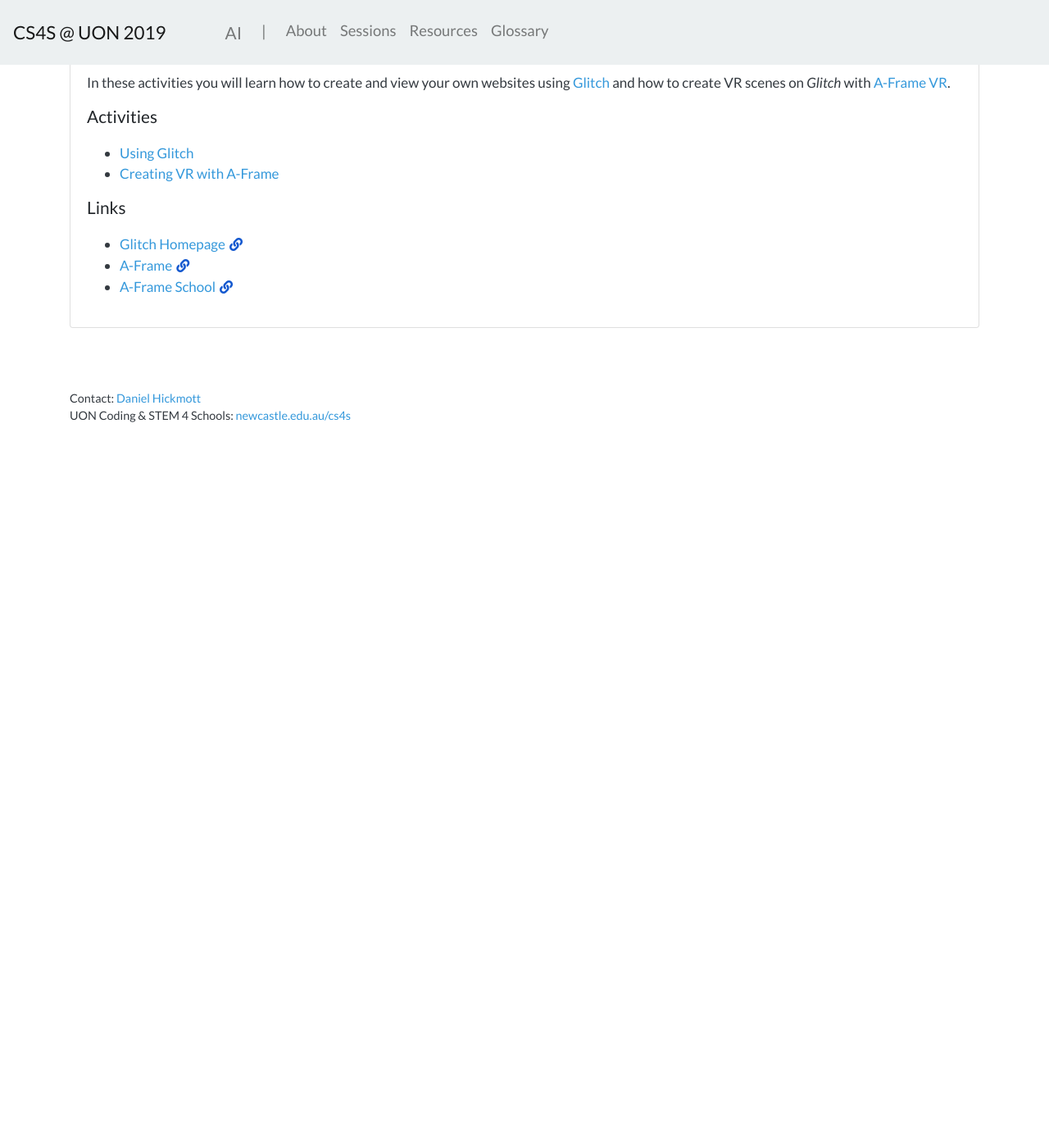
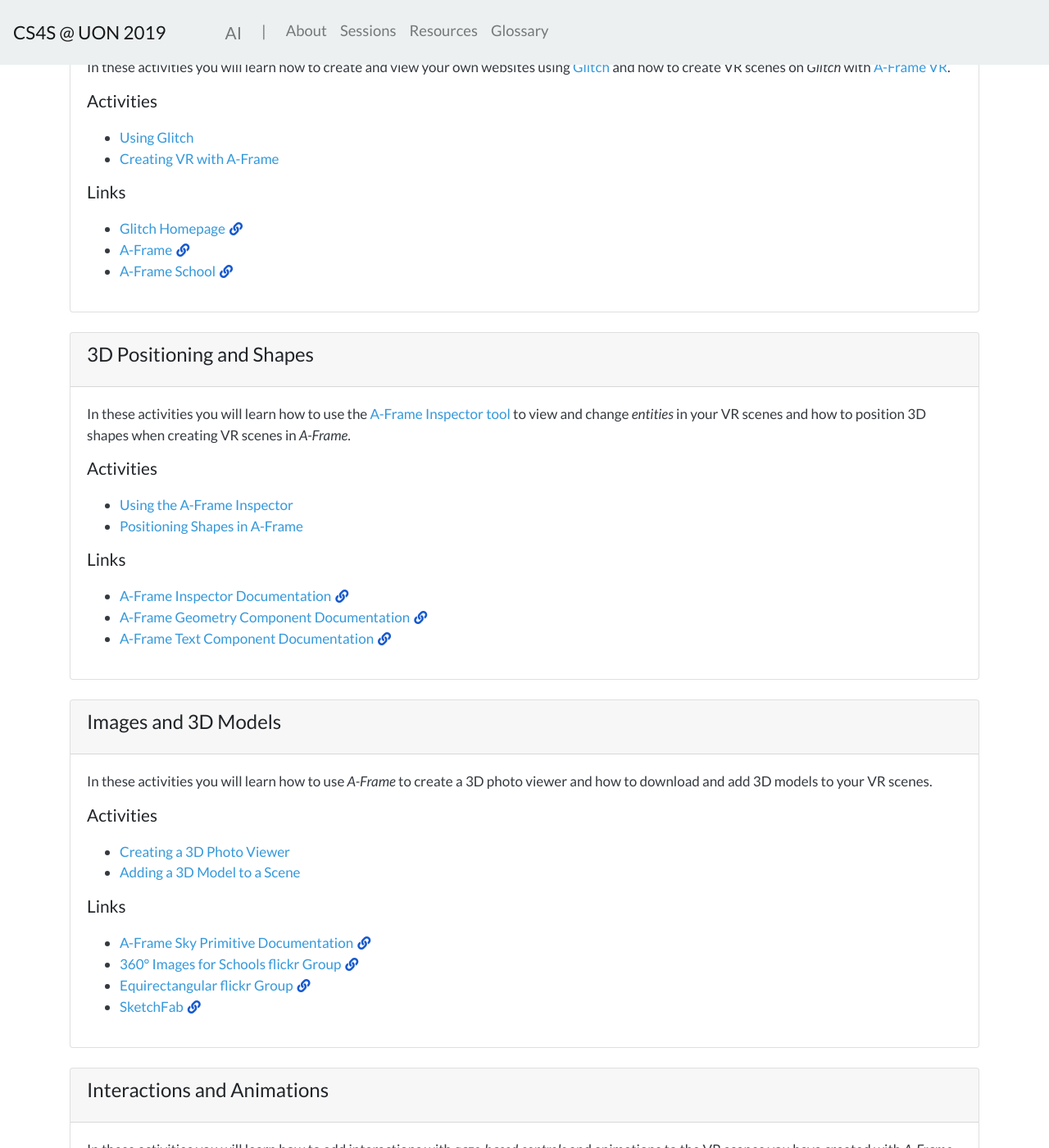
Before and after one commit to cs4s/2019, a Jekyll site: the page built from vr/activities.html, in a window 1280 px wide and 1400 px high, scrolled down 270 px. Shown: the whole window at 82% size. Built offline with Jekyll 4.4.1, drawn with Linux system fonts in a browser that asks for light colours; before the commit the page ends 900 px from its top, so only the background shows below that; some of the changed text lies outside the part shown.

Commit message:
Adds activities page on the VR workshop, split into topics

```diff
--- a/vr/activities.html
+++ b/vr/activities.html
@@ -5,15 +5,19 @@ title: CS4S @ UON 2019 - VR Activities
 
 <h1>VR Activities</h1>
 <p>
-  This page has all of the workshop's activities, split into different topics:
+  This page has all of the workshop's activities, split into four main topics:
+  <a href="#scenes" class="text-info">Creating and Sharing VR Scenes</a>,
+  <a href="#3d" class="text-info">3D Positioning and Shapes</a>,
+  <a href="#assets" class="text-info">Images and 3D Models</a> and
+  <a href="#interactions" class="text-info">Interactions and Animations</a>
 </p>
 
+<!-- Card for the Creating and Sharing VR Scenes Activities-->
 <div class="card my-4">
   <div class="card-header">
-    <h2 class="card-title">Creating and Sharing VR Scenes</h2>
+    <h2 id="scenes" class="card-title">Creating and Sharing VR Scenes</h2>
   </div>
   <div class="card-body">
-    <h3>About</h3>
     <p>
       In these activities you will learn how to create and view your own websites using
       <a href="https://glitch.com/" class="text-info" target="_blank">Glitch</a> and how to create VR scenes on
@@ -32,3 +36,77 @@ title: CS4S @ UON 2019 - VR Activities
     </ul>
   </div>
 </div>
+
+<!-- Card for the 3D Positioning and Shapes Activities-->
+<div class="card my-4">
+  <div class="card-header">
+    <h2 id="3d" class="card-title">3D Positioning and Shapes</h2>
+  </div>
+  <div class="card-body">
+    <p>
+      In these activities you will learn how to use the <a href="https://aframe.io/docs/0.9.0/introduction/visual-inspector-and-dev-tools.html" class="text-info" target="_blank">A-Frame Inspector tool</a>
+      to view and change <i>entities</i> in your VR scenes and how to position 3D shapes when creating VR scenes in <i>A-Frame</i>.
+    </p>
+    <h3>Activities</h3>
+    <ul>
+      <li><a href="sessions/3d/activity_inspector" class="text-info">Using the A-Frame Inspector</a></li>
+      <li><a href="sessions/3d/activity_shapes" class="text-info">Positioning Shapes in A-Frame</a></li>
+    </ul>
+    <h3>Links</h3>
+    <ul>
+      <li><a href="https://aframe.io/docs/0.9.0/introduction/visual-inspector-and-dev-tools.html" class="text-info" target="_blank">A-Frame Inspector Documentation</a><i class="fas fa-link session-icon"></i></li>
+      <li><a href="https://aframe.io/docs/0.9.0/components/geometry.html" class="text-info" target="_blank">A-Frame Geometry Component Documentation</a><i class="fas fa-link session-icon"></i></li>
+      <li><a href="https://aframe.io/docs/0.9.0/components/text.html" class="text-info" target="_blank">A-Frame Text Component Documentation</a><i class="fas fa-link session-icon"></i></li>
+    </ul>
+  </div>
+</div>
+
+<!-- Card for the Images and 3D Models Activities-->
+<div class="card my-4">
+  <div class="card-header">
+    <h2 id="assets" class="card-title">Images and 3D Models</h2>
+  </div>
+  <div class="card-body">
+    <p>
+      In these activities you will learn how to use <i>A-Frame</i> to create a 3D photo viewer and how
+      to download and add 3D models to your VR scenes.
+    </p>
+    <h3>Activities</h3>
+    <ul>
+      <li><a href="sessions/assets/activity_photo" class="text-info">Creating a 3D Photo Viewer</a></li>
+      <li><a href="sessions/assets/activity_model" class="text-info">Adding a 3D Model to a Scene</a></li>
+    </ul>
+    <h3>Links</h3>
+    <ul>
+      <li><a href="https://aframe.io/docs/0.9.0/primitives/a-sky.html" class="text-info" target="_blank">A-Frame Sky Primitive Documentation</a><i class="fas fa-link session-icon"></i></li>
+      <li><a href="https://www.flickr.com/groups/360images4schools/" class="text-info" target="_blank">360° Images for Schools flickr Group</a><i class="fas fa-link session-icon"></i></li>
+      <li><a href="https://www.flickr.com/groups/equirectangular/pool/with/31405306627/" class="text-info" target="_blank">Equirectangular flickr Group</a><i class="fas fa-link session-icon"></i></li>
+      <li><a href="https://sketchfab.com/" class="text-info" target="_blank">SketchFab</a><i class="fas fa-link session-icon"></i></li>
+    </ul>
+  </div>
+</div>
+
+<!-- Card for the Interactions and Animations Activities-->
+<div class="card my-4">
+  <div class="card-header">
+    <h2 id="interactions" class="card-title">Interactions and Animations</h2>
+  </div>
+  <div class="card-body">
+    <p>
+      In these activities you will learn how to add interactions with <i>gaze-based controls</i>
+      and animations to the VR scenes you have created with <i>A-Frame</i>.
+    </p>
+    <h3>Activities</h3>
+    <ul>
+      <li><a href="sessions/interactions/activity_interactions" class="text-info">Using Gaze-based Interaction in A-Frame</a></li>
+      <li><a href="sessions/interactions/activity_animations" class="text-info">Animating Entities in A-Frame</a></li>
+    </ul>
+    <h3>Links</h3>
+    <ul>
+      <li><a href="https://aframe.io/docs/0.9.0/components/cursor.html" class="text-info" target="_blank">A-Frame Cursor Component Documentation</a><i class="fas fa-link session-icon"></i></li>
+      <li><a href="https://cecropia.github.io/thehallaframe/#" class="text-info" target="_blank">Cecropia's Hall VR Museum</a><i class="fas fa-link session-icon"></i></li>
+      <li><a href="https://aframe.io/docs/0.9.0/components/animation.html" class="text-info" target="_blank">A-Frame Animation Component Documentation</a><i class="fas fa-link session-icon"></i></li>
+      <li><a href="https://aframe.io/examples/showcase/animation/" class="text-info" target="_blank">A-Frame Showcase: Animations Project Example</a><i class="fas fa-link session-icon"></i></li>
+    </ul>
+  </div>
+</div>
```
